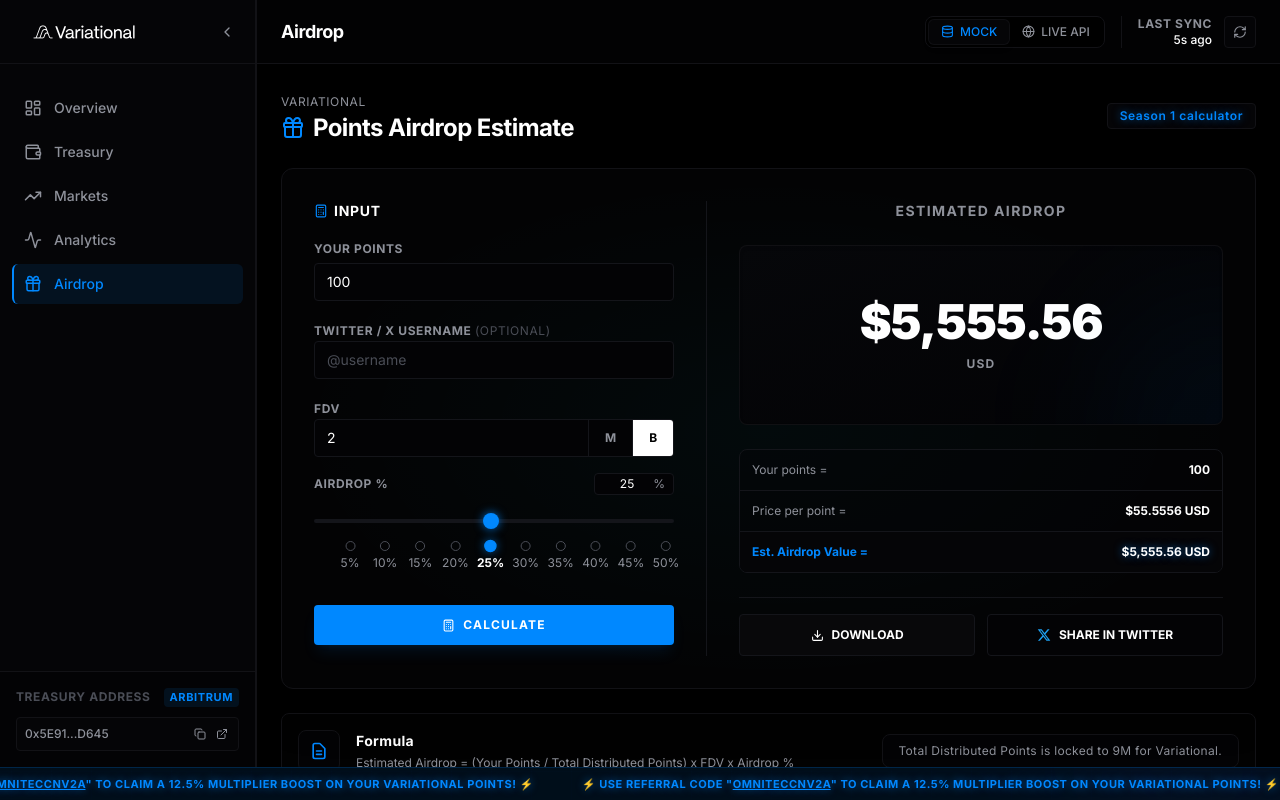
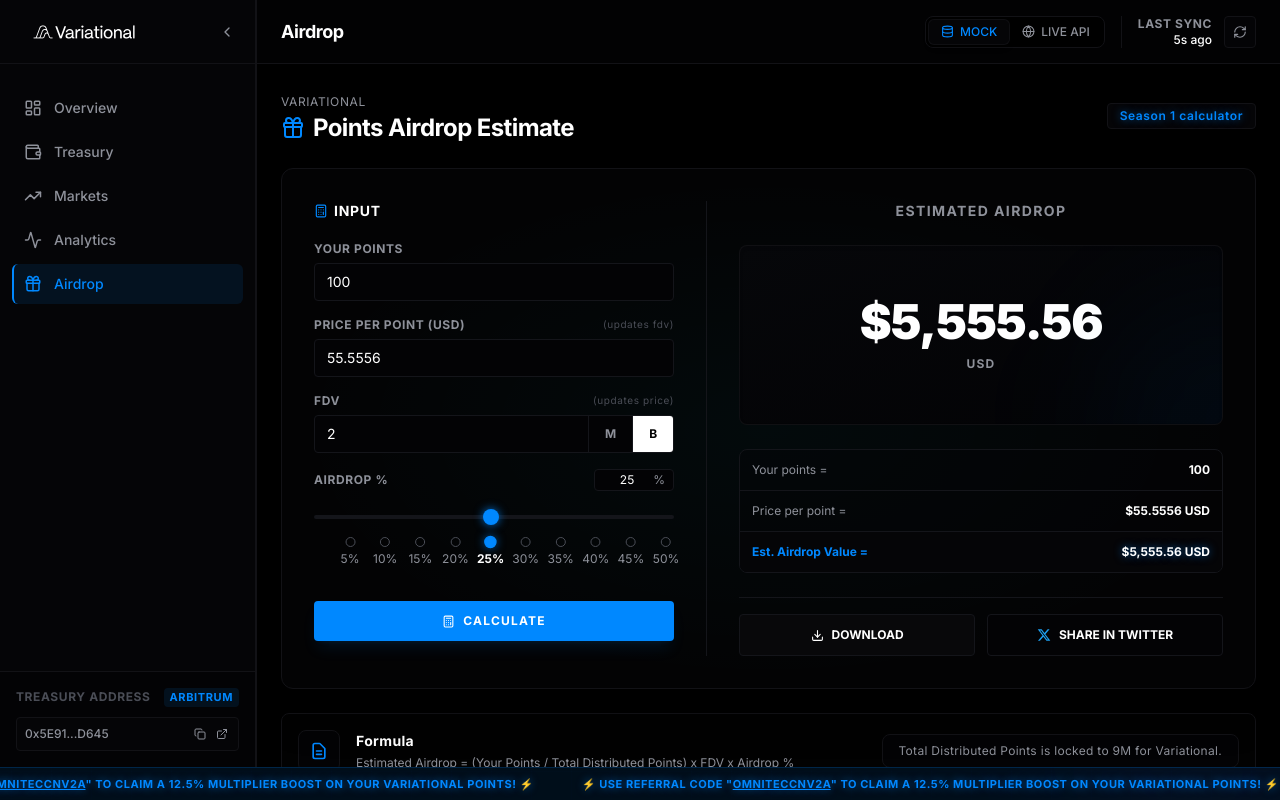
Before and after one commit to the-eyecon/variational-dashboard, a Next.js app: page /airdrop in a window 1280 px wide. Built offline with nearby package versions, Linux system fonts and the light colour scheme.

Commit message:
optimised airdrop page

```diff
--- a/src/app/airdrop/page.tsx
+++ b/src/app/airdrop/page.tsx
@@ -13,37 +13,77 @@
 export default function AirdropPage() {
   // Main states matching the screenshot inputs
   const [userPoints, setUserPoints] = useState<number>(100);
-  const [twitterUsername, setTwitterUsername] = useState<string>("");
-  const [fdv, setFdv] = useState<number>(2);
+  const [fdv, setFdv] = useState<number | "">(2);
   const [fdvUnit, setFdvUnit] = useState<"M" | "B">("B");
   const [airdropPercent, setAirdropPercent] = useState<number>(25);
+  const [pricePerPoint, setPricePerPoint] = useState<number | "">(55.5556);
   const totalDistributedPoints = 9; // locked to 9M
 
   // Interactive UI feedback states
   const [isCalculating, setIsCalculating] = useState<boolean>(false);
   const [triggerFlash, setTriggerFlash] = useState<boolean>(false);
 
+  // Sync Handlers
+  const handleFdvChange = (val: string) => {
+    if (val === "") {
+      setFdv("");
+      setPricePerPoint("");
+      return;
+    }
+    const num = Math.max(0, Number(val));
+    setFdv(num);
+    const absoluteFDV = num * (fdvUnit === "B" ? 1e9 : 1e6);
+    const ppp = (absoluteFDV * (airdropPercent / 100)) / (9 * 1e6);
+    setPricePerPoint(Math.round(ppp * 10000) / 10000);
+  };
+
+  const handleFdvUnitChange = (newUnit: "M" | "B") => {
+    setFdvUnit(newUnit);
+    if (fdv === "") return;
+    const absoluteFDV = fdv * (newUnit === "B" ? 1e9 : 1e6);
+    const ppp = (absoluteFDV * (airdropPercent / 100)) / (9 * 1e6);
+    setPricePerPoint(Math.round(ppp * 10000) / 10000);
+  };
+
+  const handleAirdropPercentChange = (newPercent: number) => {
+    setAirdropPercent(newPercent);
+    if (fdv === "") return;
+    const absoluteFDV = fdv * (fdvUnit === "B" ? 1e9 : 1e6);
+    const ppp = (absoluteFDV * (newPercent / 100)) / (9 * 1e6);
+    setPricePerPoint(Math.round(ppp * 10000) / 10000);
+  };
+
+  const handlePricePerPointChange = (val: string) => {
+    if (val === "") {
+      setPricePerPoint("");
+      setFdv("");
+      return;
+    }
+    const num = Math.max(0, Number(val));
+    setPricePerPoint(num);
+    const percentFraction = airdropPercent / 100;
+    const absoluteFDV = percentFraction > 0 ? (num * 9 * 1e6) / percentFraction : 0;
+    if (absoluteFDV >= 1e9) {
+      const calculatedFdv = absoluteFDV / 1e9;
+      setFdv(Math.round(calculatedFdv * 100) / 100);
+      setFdvUnit("B");
+    } else {
+      const calculatedFdv = absoluteFDV / 1e6;
+      setFdv(Math.round(calculatedFdv * 100) / 100);
+      setFdvUnit("M");
+    }
+  };
+
   // Perform calculations
   const calculations = useMemo(() => {
-    // 1. FDV Absolute Value
-    const absoluteFDV = fdv * (fdvUnit === "B" ? 1e9 : 1e6);
-
-    // 2. Total Distributed Points Absolute Value
-    const absoluteTotalPoints = totalDistributedPoints * 1e6;
-
-    // 3. Price per point = (FDV * Airdrop%) / Total Points
-    const pricePerPoint = absoluteTotalPoints > 0
-      ? (absoluteFDV * (airdropPercent / 100)) / absoluteTotalPoints
-      : 0;
-
-    // 4. Estimated Airdrop Value
-    const finalAirdropValue = userPoints * pricePerPoint;
+    const ppp = pricePerPoint === "" ? 0 : pricePerPoint;
+    const finalAirdropValue = userPoints * ppp;
 
     return {
-      pricePerPoint,
+      pricePerPoint: ppp,
       finalAirdropValue
     };
-  }, [userPoints, fdv, fdvUnit, airdropPercent]);
+  }, [userPoints, pricePerPoint]);
 
   // Handle trigger calculation effect
   const handleCalculate = (e: React.FormEvent) => {
@@ -59,7 +99,7 @@
   // Share calculation on Twitter/X
   const handleShareTwitter = () => {
     const formattedVal = formatUSD(calculations.finalAirdropValue, 0);
-    const text = `Just estimated my @variational airdrop value using the Points Calculator! 💎\n\n• Points: ${formatNumber(userPoints)}\n• FDV: $${fdv}${fdvUnit}\n• Airdrop Value: ${formattedVal} USD\n\nTry it yourself with referral code OMNITECCNV2A for a 1.125x boost! 🚀`;
+    const text = `Just estimated my @variational airdrop value using the Points Calculator! 💎\n\n• Points: ${formatNumber(userPoints)}\n• FDV: ${fdv === "" ? "$0" : `$${fdv}${fdvUnit}`}\n• Airdrop Value: ${formattedVal} USD\n\nTry it yourself with referral code OMNITECCNV2A for a 1.125x boost! 🚀`;
     const shareUrl = `https://twitter.com/intent/tweet?text=${encodeURIComponent(text)}&url=${encodeURIComponent(typeof window !== "undefined" ? window.location.origin + "/airdrop" : "")}`;
     window.open(shareUrl, "_blank", "noopener,noreferrer");
   };
@@ -193,7 +233,7 @@
     const details = [
       { label: "Your points =", val: formatNumber(userPoints) },
       { label: "Price per point =", val: `$${calculations.pricePerPoint.toFixed(4)} USD` },
-      { label: "Assumed FDV =", val: `$${fdv}${fdvUnit}` },
+      { label: "Assumed FDV =", val: fdv === "" ? "$0" : `$${fdv}${fdvUnit}` },
       { label: "Airdrop Allocation =", val: `${airdropPercent}%` },
       { label: "Distributed Points =", val: `${totalDistributedPoints}M` }
     ];
@@ -220,12 +260,7 @@
       ctx.font = "14px sans-serif"; // reset
     });
 
-    // Handle Twitter watermark info
-    if (twitterUsername) {
-      ctx.fillStyle = "#00E5FF";
-      ctx.font = "bold 13px sans-serif";
-      ctx.fillText(`Simulated for @${twitterUsername.replace("@", "")}`, 100, 540);
-    }
+
 
     // Footnote
     ctx.fillStyle = "#4A4D56";
@@ -289,39 +324,44 @@
                   </div>
                 </div>
 
-                {/* Twitter / X Username */}
+
+
+                {/* Price per Point (USD) */}
                 <div className="space-y-1.5">
-                  <label className="text-xs uppercase tracking-wider text-text-secondary font-bold">
-                    Twitter / X username <span className="text-muted font-normal">(optional)</span>
+                  <label className="text-xs uppercase tracking-wider text-text-secondary font-bold flex items-center justify-between">
+                    <span>Price per Point (USD)</span>
+                    <span className="text-[10px] text-muted font-normal lowercase">(updates fdv)</span>
                   </label>
                   <div className="bg-[#030305] border border-[#14151A] rounded px-3 py-2 flex items-center">
                     <input
-                      type="text"
-                      placeholder="@username"
-                      value={twitterUsername}
-                      onChange={(e) => setTwitterUsername(e.target.value)}
-                      className="bg-transparent w-full text-white text-sm focus:outline-none placeholder-[#4A4D56]"
+                      type="number"
+                      step="0.0001"
+                      min="0"
+                      value={pricePerPoint || ""}
+                      onChange={(e) => handlePricePerPointChange(e.target.value)}
+                      className="bg-transparent w-full text-white text-sm focus:outline-none font-mono"
                     />
                   </div>
                 </div>
 
                 {/* FDV (Fully Diluted Valuation) */}
                 <div className="space-y-1.5">
-                  <label className="text-xs uppercase tracking-wider text-text-secondary font-bold">
-                    FDV
+                  <label className="text-xs uppercase tracking-wider text-text-secondary font-bold flex items-center justify-between">
+                    <span>FDV</span>
+                    <span className="text-[10px] text-muted font-normal lowercase">(updates price)</span>
                   </label>
                   <div className="flex rounded border border-[#14151A] overflow-hidden bg-[#030305]">
                     <input
                       type="number"
                       min="0"
                       value={fdv || ""}
-                      onChange={(e) => setFdv(Math.max(0, Number(e.target.value)))}
+                      onChange={(e) => handleFdvChange(e.target.value)}
                       className="bg-transparent flex-1 px-3 py-2 text-white text-sm focus:outline-none font-mono"
                     />
                     <div className="flex border-l border-[#14151A]">
                       <button
                         type="button"
-                        onClick={() => setFdvUnit("M")}
+                        onClick={() => handleFdvUnitChange("M")}
                         className={cn(
                           "px-4 py-2 text-xs font-mono font-bold transition-all duration-150 cursor-pointer",
                           fdvUnit === "M" ? "bg-white text-black" : "text-[#8E919A] hover:text-white"
@@ -331,7 +371,7 @@
                       </button>
                       <button
                         type="button"
-                        onClick={() => setFdvUnit("B")}
+                        onClick={() => handleFdvUnitChange("B")}
                         className={cn(
                           "px-4 py-2 text-xs font-mono font-bold transition-all duration-150 border-l border-[#14151A] cursor-pointer",
                           fdvUnit === "B" ? "bg-white text-black" : "text-[#8E919A] hover:text-white"
```
